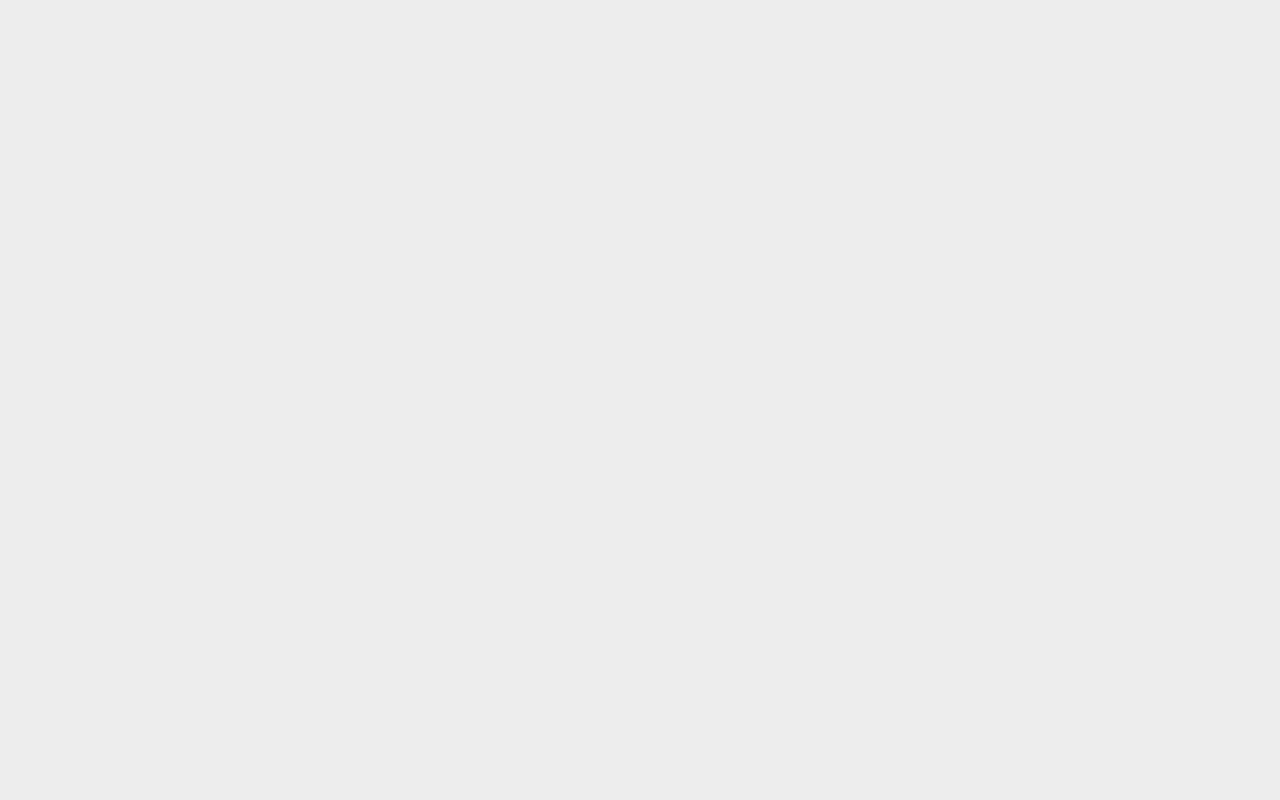
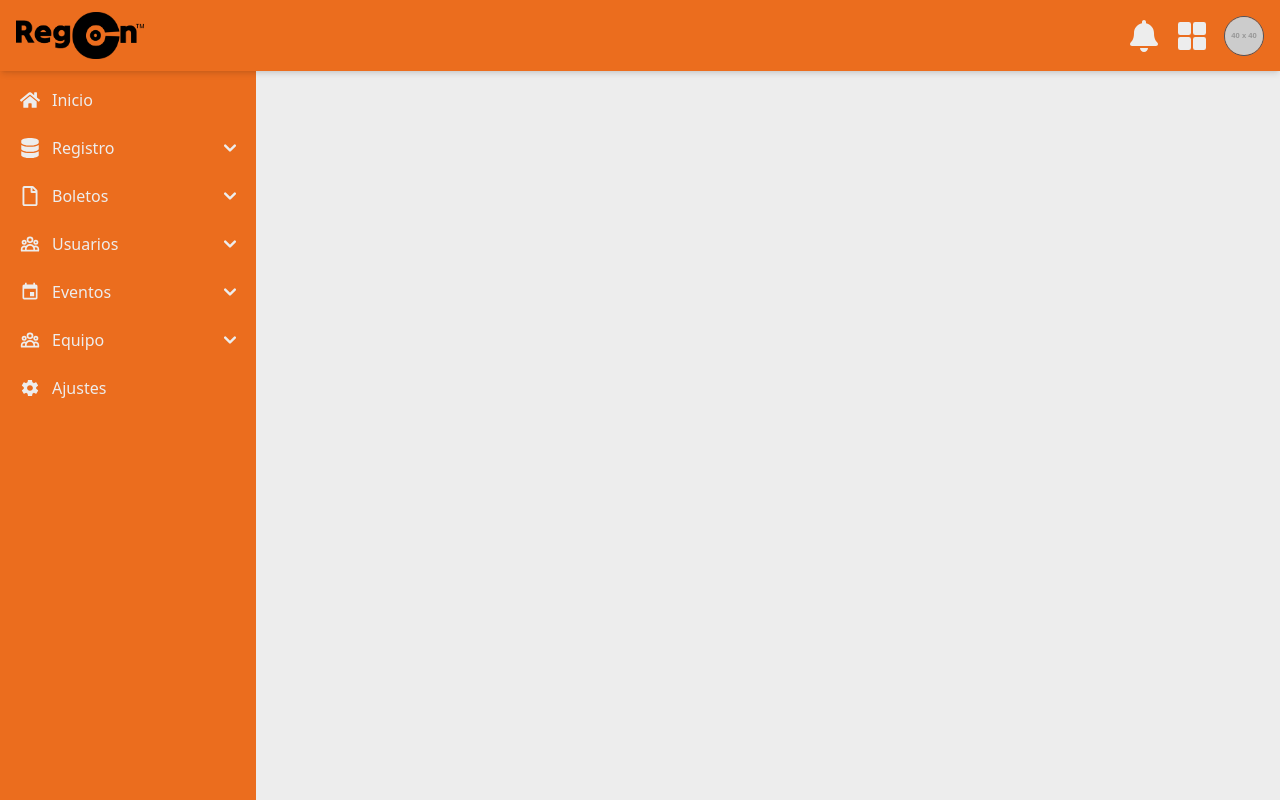
Before and after one commit to Darkyapper/regcon, a React (Vite) app in the folder client/: page /settings in a window 1280 px wide. Before the commit this address had no page. Built offline with nearby package versions, Linux system fonts and the light colour scheme; a web font is replaced by a local one.

Commit message:
Add DashboardSettings page and update Sidebar links

```diff
--- a/client/src/App.jsx
+++ b/client/src/App.jsx
@@ -3,6 +3,7 @@ import { BrowserRouter as Router, Routes, Route } from 'react-router-dom';
 import LogInPage from './pages/LogInPage';
 import ScrollToTop from './components/scrollToTop/ScrollToTop';
 import DashboardHome from './pages/DashboardHome';
+import DashboardSettings from './pages/DashboardSettings';
 
 function App() {
   return (
@@ -11,6 +12,7 @@ function App() {
       <Routes>
         <Route path="/" element={<LogInPage />} />
         <Route path="/dashboard" element={<DashboardHome />} />
+        <Route path="/settings" element={<DashboardSettings />} />
       </Routes>
     </Router>
   );
--- a/client/src/components/sidebar/Sidebar.jsx
+++ b/client/src/components/sidebar/Sidebar.jsx
@@ -62,13 +62,13 @@ export default function Sidebar() {
                 <div className="h-full px-3 py-4 overflow-y-auto bg-[#EB6D1E]">
                     <ul className="space-y-2 font-medium">
                         <li>
-                            <a
-                                href="#"
+                            <Link
+                                to="/dashboard"
                                 className="flex items-center p-2 text-[#EDEDED] rounded-lg hover:bg-gray-100 group"
                             >
                                 <FaHome className="w-5 h-5" />
                                 <span className="ms-3">Inicio</span>
-                            </a>
+                            </Link>
                         </li>
                         <li>
                             <button
@@ -274,13 +274,10 @@ export default function Sidebar() {
                             </ul>
                         </li>
                         <li>
-                            <a
-                                href="#"
-                                className="flex items-center p-2 text-[#EDEDED] rounded-lg hover:bg-gray-100 group"
-                            >
+                            <Link to="/settings" className="flex items-center p-2 text-[#EDEDED] rounded-lg hover:bg-gray-100 group">
                                 <IoMdSettings className="w-5 h-5" />
                                 <span className="ms-3">Ajustes</span>
-                            </a>
+                            </Link>
                         </li>
                     </ul>
                 </div>
--- /dev/null
+++ b/client/src/pages/DashboardSettings.jsx
@@ -0,0 +1,18 @@
+import React from 'react'
+import Navbar from '../components/navbar/Navbar'
+import Sidebar from '../components/sidebar/Sidebar'
+
+
+export default function DashboardSettings() {
+    return (
+        <div className="flex flex-col min-h-screen">
+            <Navbar />
+            <div className="flex flex-grow">
+                <Sidebar />
+                <div className="flex-grow ml-64 p-4 mt-16">
+
+                </div>
+            </div>
+        </div>
+    )
+}
```
Also changed, not shown: 1 other file (tests, documents, lock files or other folders).
